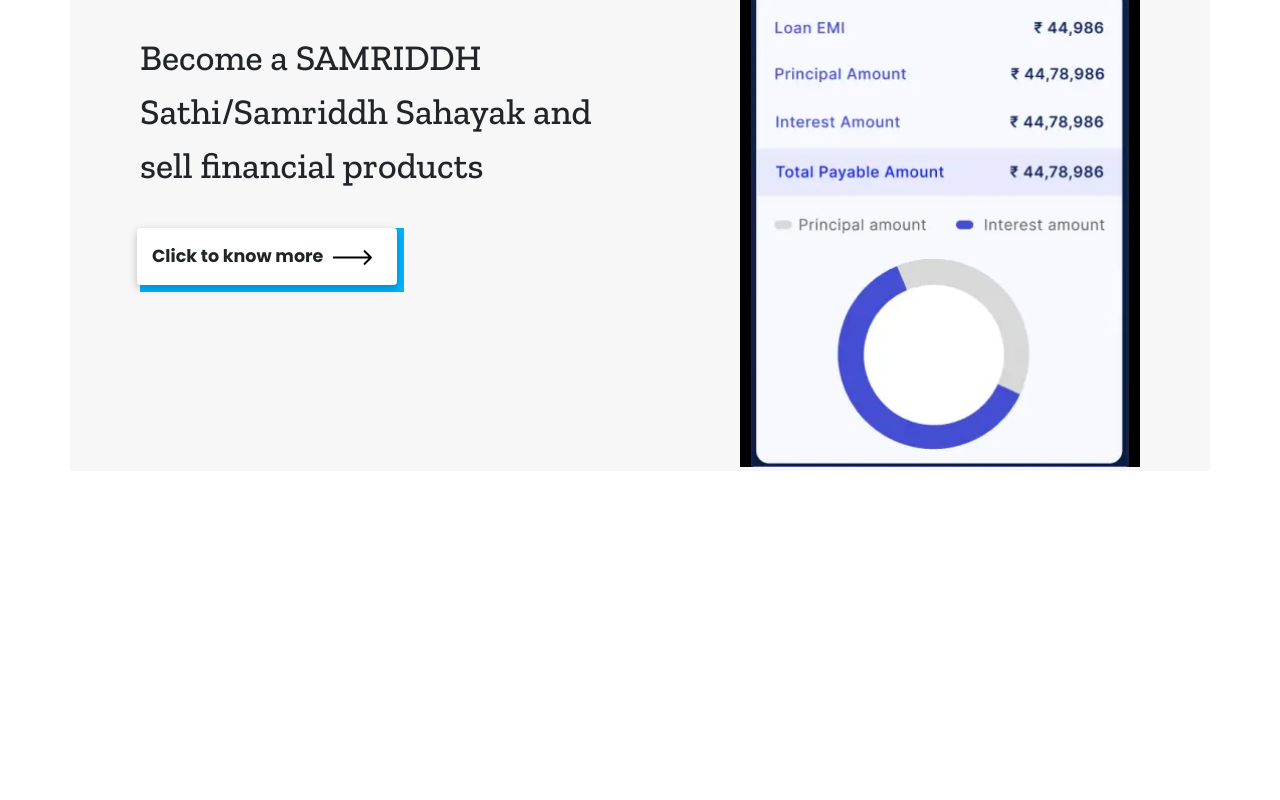
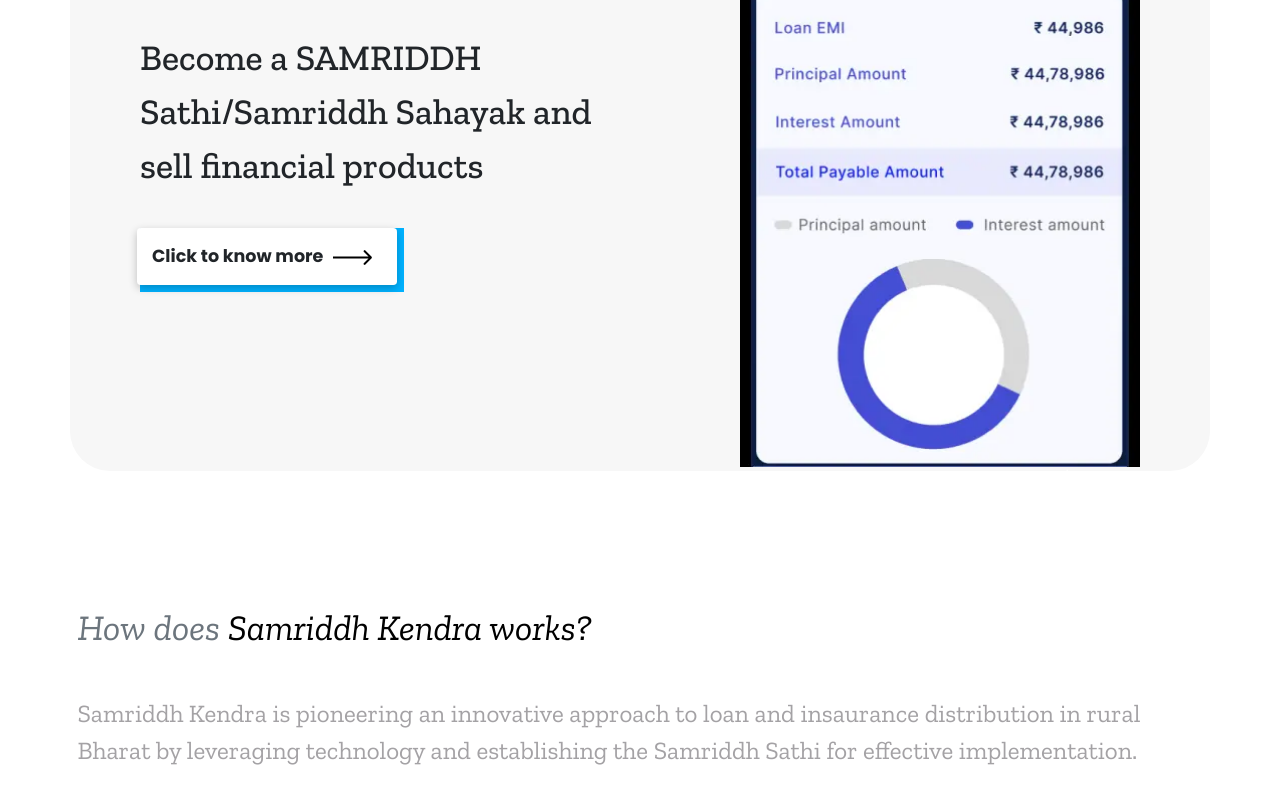
Before and after one commit to mohitanand744/Samriddh_React, a React (Vite) app: page / in a window 1280 px wide. Shown: the part 2616-3416 px from the top of the page. Before the commit the page ends 3187 px from the top, so only its background shows below. Built offline with nearby package versions, Linux system fonts and the light colour scheme.

Commit message:
Started working on section How does Samriddh Kendra works?

```diff
--- a/src/Pages/Home.jsx
+++ b/src/Pages/Home.jsx
@@ -113,6 +113,24 @@ const Home = () => {
           </div>
         </div>
       </section>
+
+      {/* ----------------------------------------------------- */}
+
+      <section className="section_5">
+        <header className="container col-12">
+          <Title
+            first_text="How does"
+            span_text="Samriddh Kendra works?"
+            last_text=""
+          />
+
+          <p className="fs-1 mb-5 text-light-gray">
+            Samriddh Kendra is pioneering an innovative approach to loan and
+            insaurance distribution in rural Bharat by leveraging technology and
+            establishing the Samriddh Sathi for effective implementation.
+          </p>
+        </header>
+      </section>
     </div>
   );
 };
--- a/src/css/index.css
+++ b/src/css/index.css
@@ -236,6 +236,11 @@ li {
 .section_4 {
   & .bg-gray {
     background-color: var(--bg-light-gray);
+    border-radius: 4rem;
+    -webkit-border-radius: 4rem;
+    -moz-border-radius: 4rem;
+    -ms-border-radius: 4rem;
+    -o-border-radius: 4rem;
 
     & .image_container {
       & .mobile {
```
